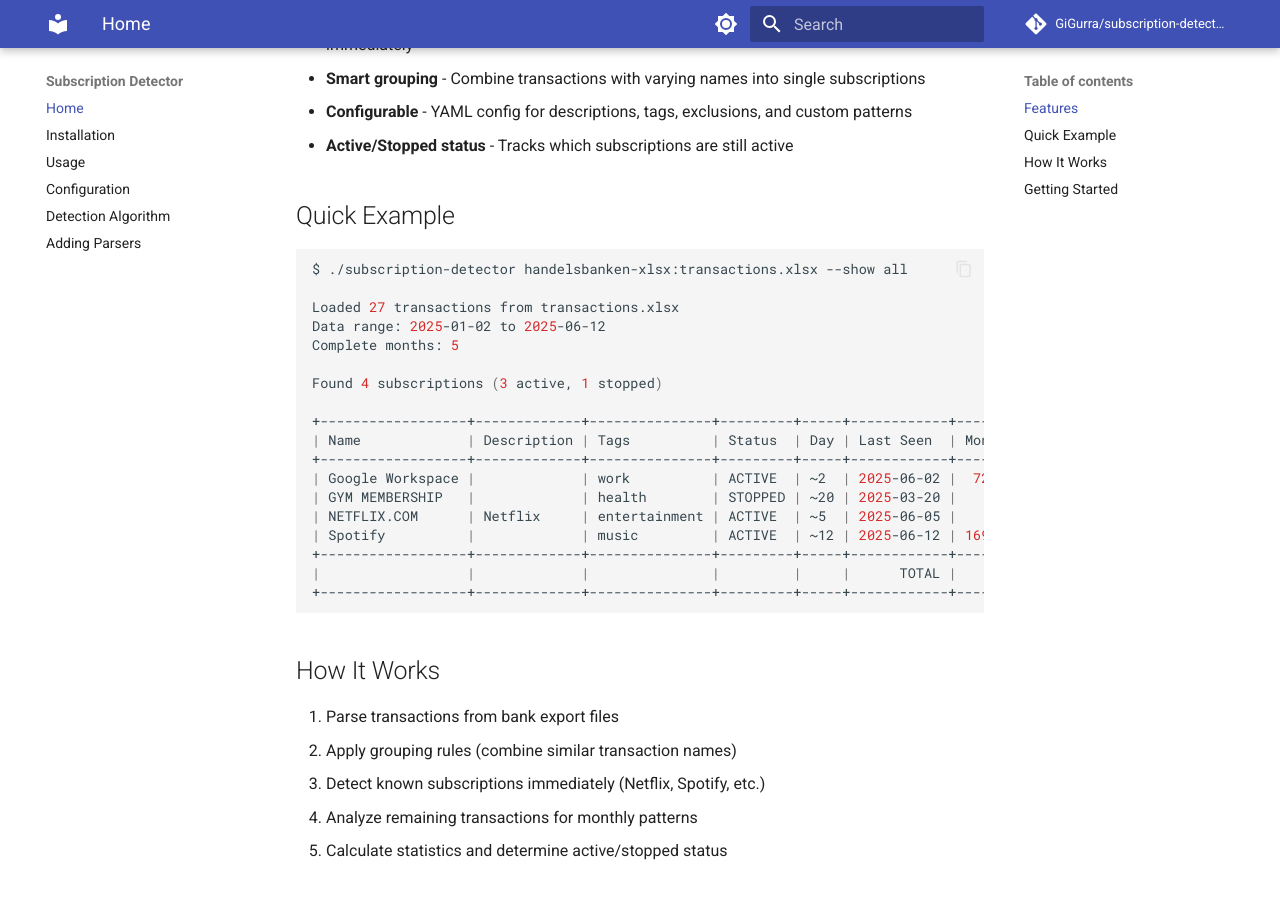
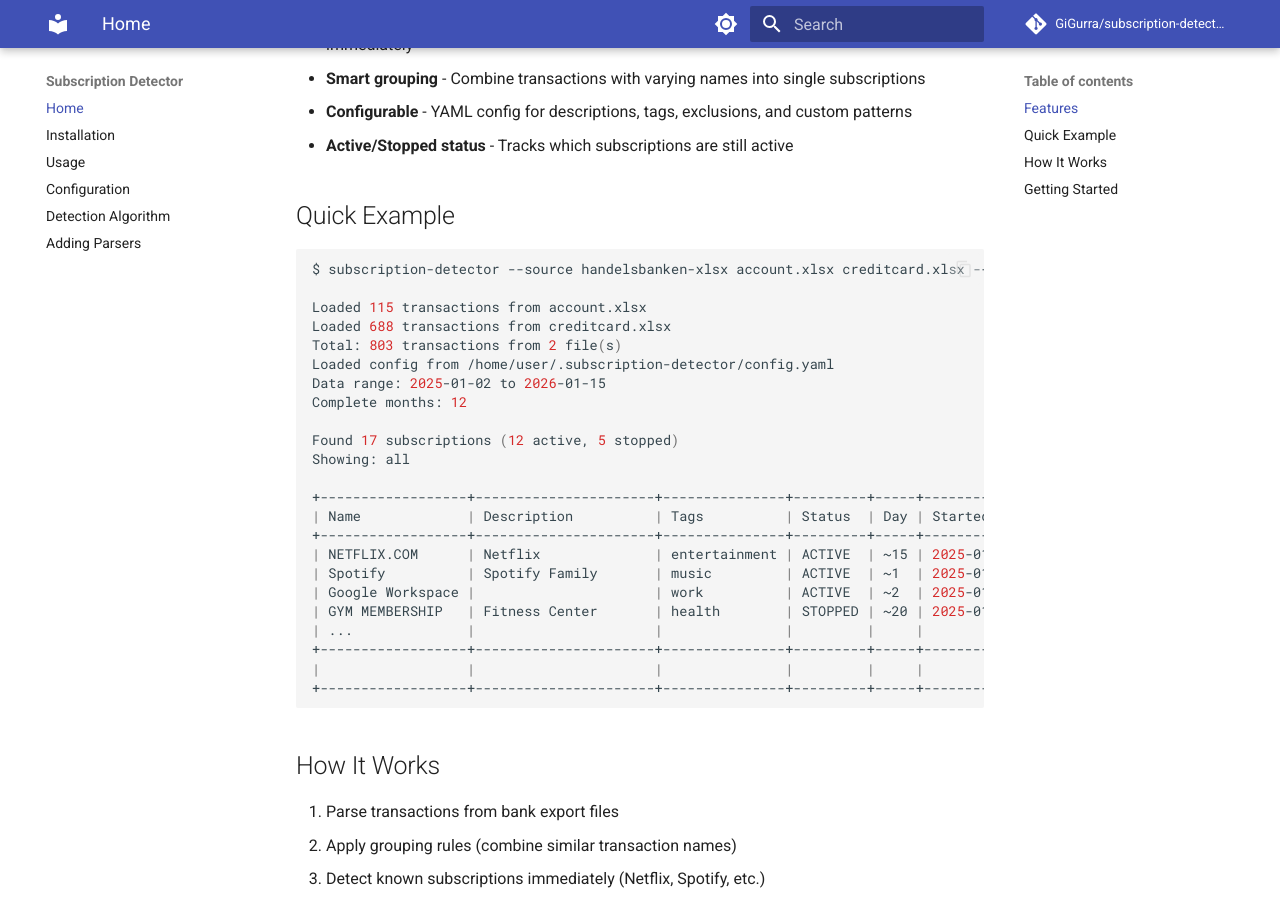
Before and after one commit to GiGurra/subscription-detector, an MkDocs documentation site: the page built from docs/index.md, in a window 1280 px wide and 900 px high, scrolled down 357 px. Built offline with MkDocs 1.6.1 and Material for MkDocs 9.7.7, drawn with Linux system fonts in a browser that asks for light colours; comment, search, counter and statistics services are not loaded.

Commit message:
Update docs example with realistic multi-file output
Show complete output including file loading messages, config loading,
data range info, and subscription summary.

Co-Authored-By: Claude Opus 4.5 <noreply@anthropic.com>

````diff
--- a/docs/index.md
+++ b/docs/index.md
@@ -14,24 +14,29 @@ A CLI tool to detect recurring monthly subscriptions from bank transaction expor
 ## Quick Example
 
 ```bash
-$ ./subscription-detector handelsbanken-xlsx:transactions.xlsx --show all
+$ subscription-detector --source handelsbanken-xlsx account.xlsx creditcard.xlsx --show all
 
-Loaded 27 transactions from transactions.xlsx
-Data range: 2025-01-02 to 2025-06-12
-Complete months: 5
+Loaded 115 transactions from account.xlsx
+Loaded 688 transactions from creditcard.xlsx
+Total: 803 transactions from 2 file(s)
+Loaded config from /home/user/.subscription-detector/config.yaml
+Data range: 2025-01-02 to 2026-01-15
+Complete months: 12
 
-Found 4 subscriptions (3 active, 1 stopped)
+Found 17 subscriptions (12 active, 5 stopped)
+Showing: all
 
-+------------------+-------------+---------------+---------+-----+------------+------------+---------+
-| Name             | Description | Tags          | Status  | Day | Last Seen  | Monthly    | Yearly  |
-+------------------+-------------+---------------+---------+-----+------------+------------+---------+
-| Google Workspace |             | work          | ACTIVE  | ~2  | 2025-06-02 |  72-76 kr  |  912 kr |
-| GYM MEMBERSHIP   |             | health        | STOPPED | ~20 | 2025-03-20 |    399 kr  |       - |
-| NETFLIX.COM      | Netflix     | entertainment | ACTIVE  | ~5  | 2025-06-05 |    199 kr  | 2388 kr |
-| Spotify          |             | music         | ACTIVE  | ~12 | 2025-06-12 | 169-179 kr | 2148 kr |
-+------------------+-------------+---------------+---------+-----+------------+------------+---------+
-|                  |             |               |         |     |      TOTAL |    454 KR  | 5448 KR |
-+------------------+-------------+---------------+---------+-----+------------+------------+---------+
++------------------+----------------------+---------------+---------+-----+------------+----------------+------------+----------+
+| Name             | Description          | Tags          | Status  | Day | Started    | Last Seen      | Monthly    | Yearly   |
++------------------+----------------------+---------------+---------+-----+------------+----------------+------------+----------+
+| NETFLIX.COM      | Netflix              | entertainment | ACTIVE  | ~15 | 2025-01-15 | 2026-01-15     |     229 kr |  2748 kr |
+| Spotify          | Spotify Family       | music         | ACTIVE  | ~1  | 2025-01-01 | 2026-01-01     | 189-199 kr |  2388 kr |
+| Google Workspace |                      | work          | ACTIVE  | ~2  | 2025-01-02 | 2026-01-02     |   72-76 kr |   912 kr |
+| GYM MEMBERSHIP   | Fitness Center       | health        | STOPPED | ~20 | 2025-01-20 | 2025-09-20     |     399 kr |        - |
+| ...              |                      |               |         |     |            |                |            |          |
++------------------+----------------------+---------------+---------+-----+------------+----------------+------------+----------+
+|                  |                      |               |         |     |            | TOTAL (ACTIVE) |   1852 KR  | 22228 KR |
++------------------+----------------------+---------------+---------+-----+------------+----------------+------------+----------+
 ```
 
 ## How It Works
````
